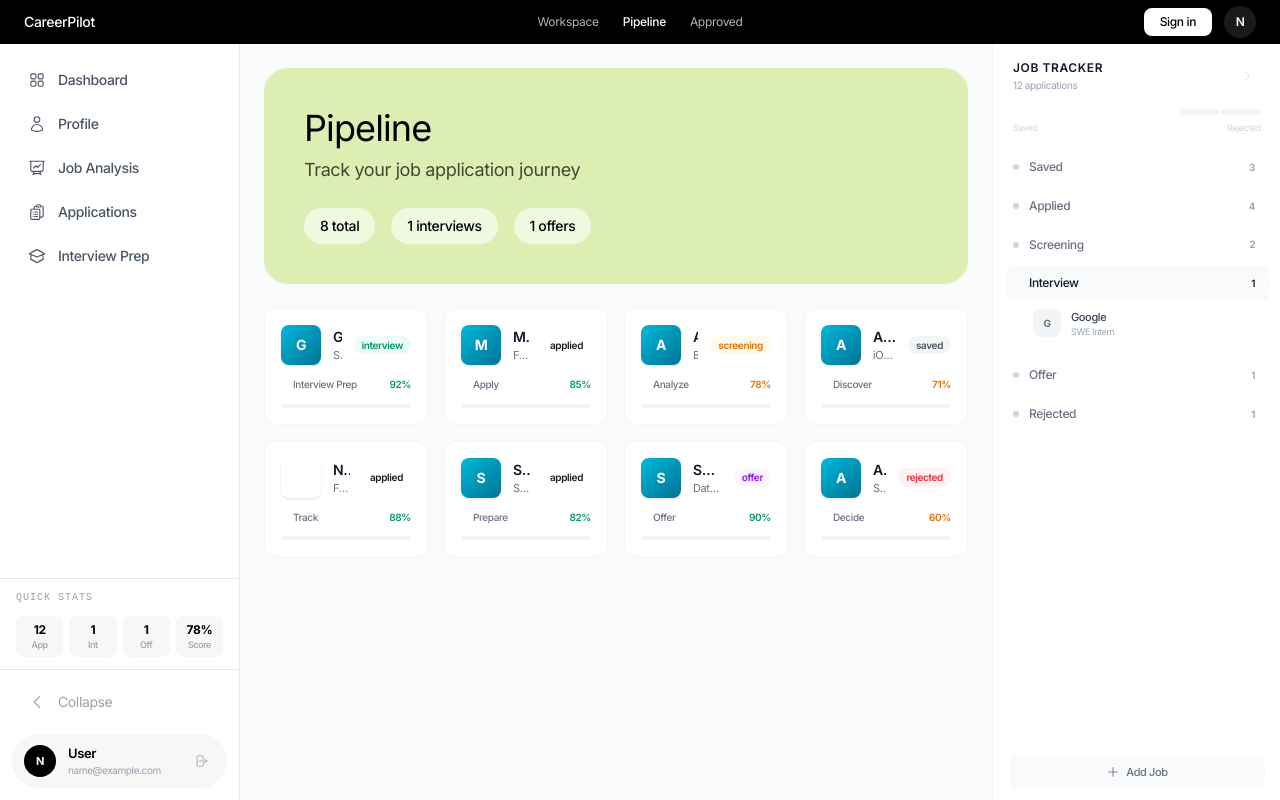
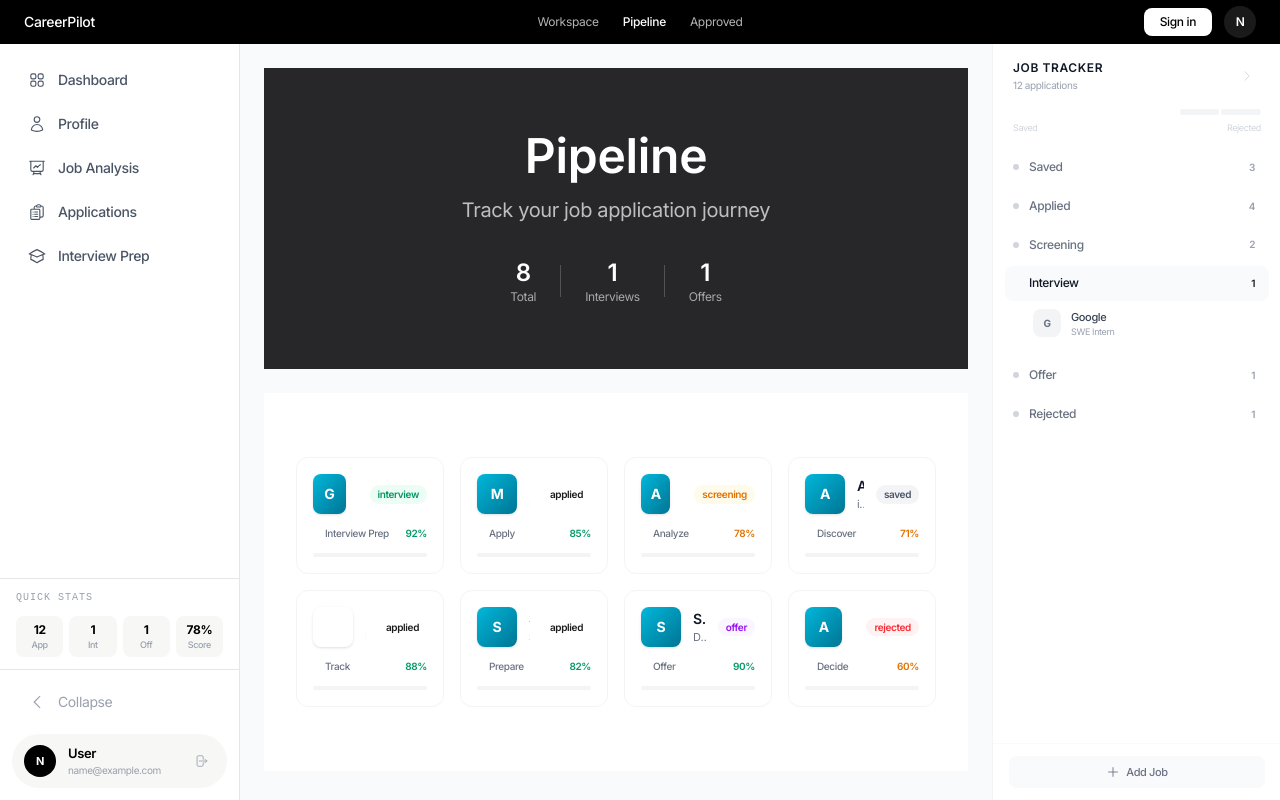
Before and after one commit to bhuwanb23/career_pilot, a React (Vite) app in the folder frontend/: page /pipeline in a window 1280 px wide. Built offline with nearby package versions, Linux system fonts and the light colour scheme; sample sign-in values are in the browser's storage.

Commit message:
feat: update Pipeline with Apple design - dark header, light content

```diff
--- a/frontend/src/pages/Pipeline.jsx
+++ b/frontend/src/pages/Pipeline.jsx
@@ -171,23 +171,32 @@ export default function Pipeline({ leftCollapsed, rightCollapsed, onToggleLeft,
     <AppLayout leftCollapsed={leftCollapsed} rightCollapsed={rightCollapsed} onToggleLeft={onToggleLeft} onToggleRight={onToggleRight}>
       <div className="max-w-6xl mx-auto space-y-6">
         {/* Header */}
-        <div className="bg-[#dceeb1] rounded-3xl p-10">
-          <h1 className="text-4xl font-light text-black tracking-tight mb-2">Pipeline</h1>
-          <p className="text-lg text-black/70 font-light">Track your job application journey</p>
-          <div className="flex items-center gap-4 mt-6">
-            <div className="flex items-center gap-2 px-4 py-2 rounded-full bg-white/60">
-              <span className="text-sm font-medium text-black">{stats.total} total</span>
+        <div className="bg-[#272729] py-16 px-8">
+          <div className="max-w-4xl mx-auto text-center">
+            <h1 className="text-5xl font-semibold text-white tracking-tight mb-4" style={{ letterSpacing: "-0.28px" }}>Pipeline</h1>
+            <p className="text-xl text-white/70 mb-8" style={{ lineHeight: "1.47" }}>Track your job application journey</p>
+            <div className="flex items-center justify-center gap-6">
+              <div className="text-center">
+                <p className="text-2xl font-semibold text-white">{stats.total}</p>
+                <p className="text-xs text-white/60">Total</p>
               </div>
-            <div className="flex items-center gap-2 px-4 py-2 rounded-full bg-white/60">
-              <span className="text-sm font-medium text-black">{stats.interviews} interviews</span>
+              <div className="w-px h-8 bg-white/20" />
+              <div className="text-center">
+                <p className="text-2xl font-semibold text-white">{stats.interviews}</p>
+                <p className="text-xs text-white/60">Interviews</p>
               </div>
-            <div className="flex items-center gap-2 px-4 py-2 rounded-full bg-white/60">
-              <span className="text-sm font-medium text-black">{stats.offers} offers</span>
+              <div className="w-px h-8 bg-white/20" />
+              <div className="text-center">
+                <p className="text-2xl font-semibold text-white">{stats.offers}</p>
+                <p className="text-xs text-white/60">Offers</p>
+              </div>
             </div>
           </div>
         </div>
 
-        {/* Content */}
+        {/* Content - Light */}
+        <div className="bg-white py-16 px-8">
+          <div className="max-w-4xl mx-auto">
             {selectedJob ? (
               <JobDetailView job={selectedJob} onBack={() => setSelectedJob(null)} />
             ) : (
@@ -198,6 +207,8 @@ export default function Pipeline({ leftCollapsed, rightCollapsed, onToggleLeft,
               </div>
             )}
           </div>
+        </div>
+      </div>
     </AppLayout>
   );
 }
```
Lines whose indentation alone changed are shown as unchanged.
